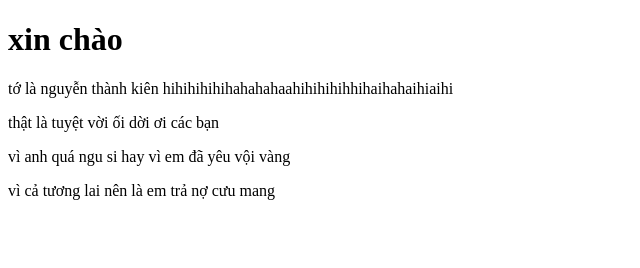
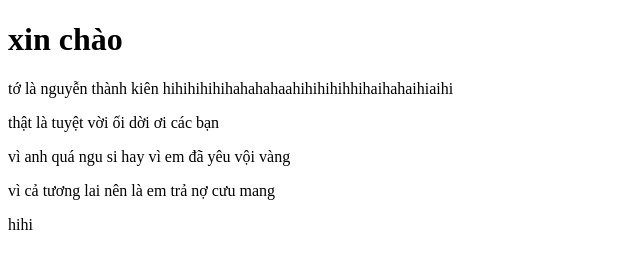
Before and after one commit to HagChiKiin/github-demo, a plain HTML site: page index.html in a window 1280 px wide. Shown: the full height of the page, 0-640 px from the left. Drawn offline with Linux system fonts and the light colour scheme.

Commit message:
update content

```diff
--- a/index.html
+++ b/index.html
@@ -12,5 +12,6 @@
     <p>thật là tuyệt vời ối dời ơi các bạn</p>
     <p>vì anh quá ngu si hay vì em đã yêu vội vàng</p>
     <p>vì cả tương lai nên là em trả nợ cưu mang</p>
+    <P>hihi</P>
 </body>
 </html>
```
